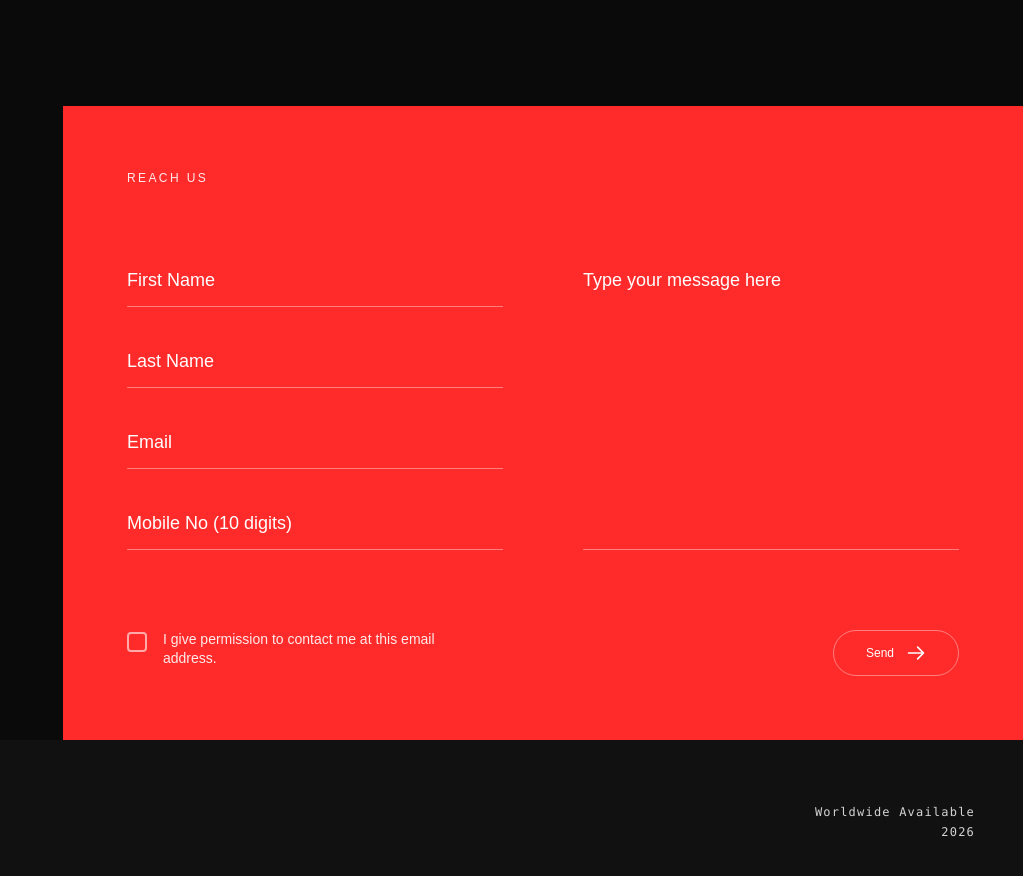
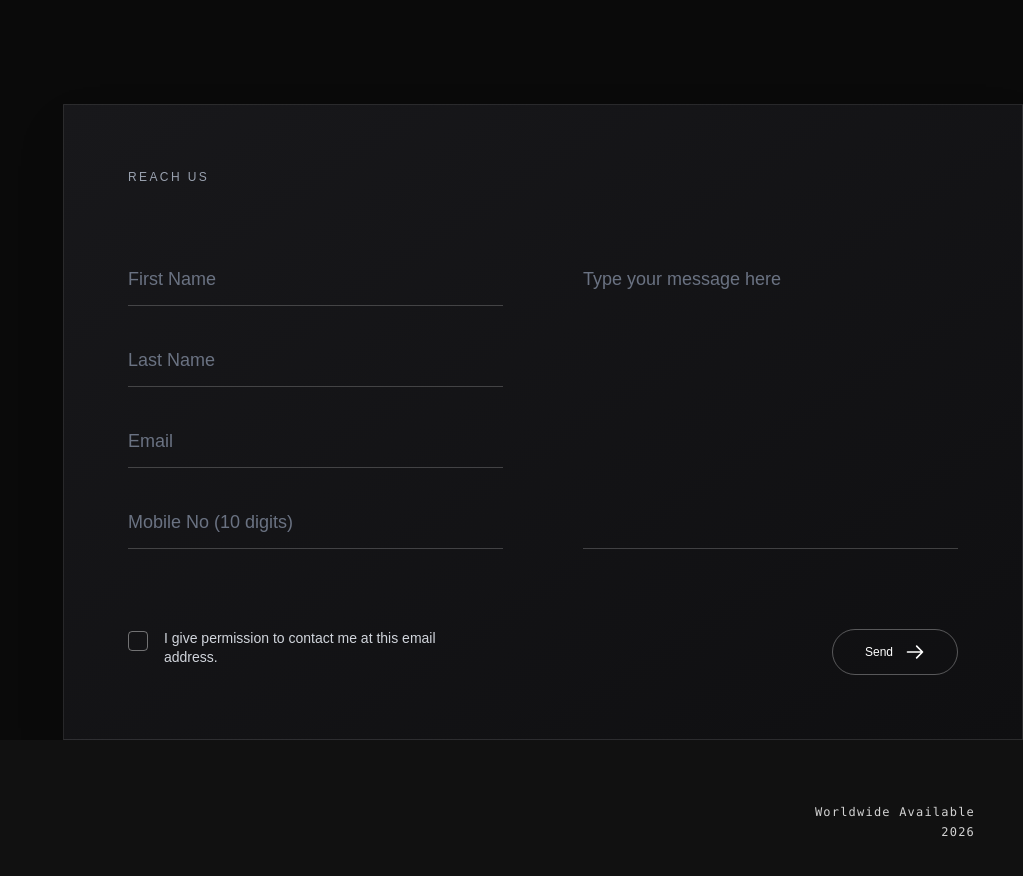
Before and after one commit to Dev-Harshupadhyay/New, a React (Vite) app: page / in a window 1280 px wide. Shown: the part 8162-9038 px from the top of the page, without its empty margins (257-1280 px from the left). Built offline with nearby package versions, Linux system fonts and the light colour scheme; a web font is replaced by a local one.

Commit message:
Refactor Contact component for improved styling and logic

```diff
--- a/src/components/Contact.jsx
+++ b/src/components/Contact.jsx
@@ -33,7 +33,7 @@ const Contact = () => {
 
   // Handle form submission logic
   const handleSubmit = async (e) => {
-    e.preventDefault(); // Prevents the painful page-refresh crash
+    e.preventDefault(); // Prevents page refresh
 
     if (!formData.permission) {
       alert("Please accept the contact permission checkbox.");
@@ -43,7 +43,8 @@ const Contact = () => {
     try {
       const response = await fetch("https://api.web3forms.com/submit", {
         method:"POST",
-        headers: {"Content-Type":"application/json",
+        headers: {
+          "Content-Type":"application/json",
           Accept:"application/json",
         },
         body: JSON.stringify({
@@ -77,22 +78,22 @@ const Contact = () => {
         className="absolute top-0 left-0 w-full h-full flex flex-col justify-start items-center overflow-hidden pointer-events-none z-0 pt-16 md:pt-12"
       >
         <h1
-          className="text-[15vw] md:text-[12vw] leading-[0.8] text-white/15 uppercase tracking-tighter select-none origin-top font-black"
+          className="text-[15vw] md:text-[12vw] leading-[0.8] text-white/10 uppercase tracking-tighter select-none origin-top font-black"
         >
           Contact
         </h1>
       </motion.div>
 
-      {/* Form Card Overlay (Upgraded from AOS to Framer Motion built-in viewport engine) */}
+      {/* Form Card Overlay */}
       <div className="relative z-10 w-full flex justify-end items-end">
         <motion.div
           initial={{ opacity: 0, y: 50 }}
           whileInView={{ opacity: 1, y: 0 }}
           viewport={{ once: true, margin:"-100px" }}
           transition={{ duration: 0.8, ease:"easeOut" }}
-          className="bg-[#ff2a2a] w-full md:w-[85%] lg:w-[75%] p-8 md:p-16 text-white flex flex-col justify-between"
+          className="bg-gradient-to-br from-[#18181b] to-[#0f0f11] border border-white/10 shadow-2xl w-full md:w-[85%] lg:w-[75%] p-8 md:p-16 text-white flex flex-col justify-between backdrop-blur-md"
         >
-          <div className="text-xs  tracking-[0.2em] mb-12 md:mb-20 uppercase opacity-90">
+          <div className="text-xs tracking-[0.2em] mb-12 md:mb-20 uppercase text-gray-400 font-semibold">
             Reach Us
           </div>
 
@@ -109,7 +110,7 @@ const Contact = () => {
                     onChange={handleChange}
                     placeholder="First Name"
                     required
-                    className="w-full bg-transparent border-b border-white/40 pb-3 text-lg focus:outline-none focus:border-white transition-colors placeholder-white  rounded-none"
+                    className="w-full bg-transparent border-b border-white/20 pb-3 text-lg focus:outline-none focus:border-white transition-colors placeholder-gray-500 rounded-none text-white"
                   />
                 </div>
                 <div className="relative">
@@ -120,7 +121,7 @@ const Contact = () => {
                     onChange={handleChange}
                     placeholder="Last Name"
                     required
-                    className="w-full bg-transparent border-b border-white/40 pb-3 text-lg focus:outline-none focus:border-white transition-colors placeholder-white  rounded-none"
+                    className="w-full bg-transparent border-b border-white/20 pb-3 text-lg focus:outline-none focus:border-white transition-colors placeholder-gray-500 rounded-none text-white"
                   />
                 </div>
                 <div className="relative">
@@ -131,7 +132,7 @@ const Contact = () => {
                     onChange={handleChange}
                     placeholder="Email"
                     required
-                    className="w-full bg-transparent border-b border-white/40 pb-3 text-lg focus:outline-none focus:border-white transition-colors placeholder-white  rounded-none"
+                    className="w-full bg-transparent border-b border-white/20 pb-3 text-lg focus:outline-none focus:border-white transition-colors placeholder-gray-500 rounded-none text-white"
                   />
                 </div>
                 <div className="relative">
@@ -145,7 +146,7 @@ const Contact = () => {
                     title="Please enter a valid 10-digit mobile number"
                     maxLength="10"
                     required
-                    className="w-full bg-transparent border-b border-white/40 pb-3 text-lg focus:outline-none focus:border-white transition-colors placeholder-white  rounded-none"
+                    className="w-full bg-transparent border-b border-white/20 pb-3 text-lg focus:outline-none focus:border-white transition-colors placeholder-gray-500 rounded-none text-white"
                   />
                 </div>
               </div>
@@ -159,7 +160,7 @@ const Contact = () => {
                     onChange={handleChange}
                     placeholder="Type your message here"
                     required
-                    className="w-full h-full min-h-[120px] bg-transparent border-b border-white/40 pb-3 text-lg focus:outline-none focus:border-white transition-colors placeholder-white  resize-none rounded-none"
+                    className="w-full h-full min-h-[120px] bg-transparent border-b border-white/20 pb-3 text-lg focus:outline-none focus:border-white transition-colors placeholder-gray-500 resize-none rounded-none text-white"
                   ></textarea>
                 </div>
               </div>
@@ -169,12 +170,12 @@ const Contact = () => {
             <div className="flex flex-col md:flex-row gap-12 mt-4">
               {/* Left text */}
               <div
-                className="flex-1 flex items-start gap-4 text-sm text-white/90 cursor-pointer select-none"
+                className="flex-1 flex items-start gap-4 text-sm text-gray-300 cursor-pointer select-none hover:text-white transition-colors"
                 onClick={() => setFormData(prev => ({ ...prev, permission: !prev.permission }))}
               >
-                <div className={`mt-0.5 w-6 h-6 md:w-5 md:h-5 rounded-sm border-2 flex items-center justify-center shrink-0 transition-colors ${formData.permission ? 'bg-white border-white' : 'border-white/60 bg-transparent'}`}>
+                <div className={`mt-0.5 w-6 h-6 md:w-5 md:h-5 rounded-sm border flex items-center justify-center shrink-0 transition-all ${formData.permission ? 'bg-white border-white' : 'border-white/40 bg-transparent'}`}>
                   {formData.permission && (
-                    <svg className="w-4 h-4 text-[#ff2a2a]" fill="none" stroke="currentColor" viewBox="0 0 24 24">
+                    <svg className="w-4 h-4 text-black" fill="none" stroke="currentColor" viewBox="0 0 24 24">
                       <path strokeLinecap="round" strokeLinejoin="round" strokeWidth="3" d="M5 13l4 4L19 7" />
                     </svg>
                   )}
@@ -185,12 +186,12 @@ const Contact = () => {
               </div>
 
               {/* Right text & button */}
-              <div className="flex-1 flex flex-col gap-8 text-xs text-white/70  justify-end">
+              <div className="flex-1 flex flex-col gap-8 text-xs text-white/70 justify-end">
                 <div className="flex flex-col sm:flex-row sm:justify-end sm:items-end gap-6 h-full">
 
                   <button
                     type="submit"
-                    className="px-8 py-3 rounded-full border border-white/40 text-white  flex items-center justify-center gap-3 hover:bg-white hover:text-[#ff2a2a] transition-all duration-300 group whitespace-nowrap self-start sm:self-auto"
+                    className="px-8 py-3 rounded-full border border-white/30 text-white flex items-center justify-center gap-3 hover:bg-white hover:text-black transition-all duration-300 group whitespace-nowrap self-start sm:self-auto font-medium"
                   >
                     Send
                     <svg className="w-5 h-5 transform group-hover:translate-x-1 transition-transform" fill="none" stroke="currentColor" viewBox="0 0 24 24">
```
